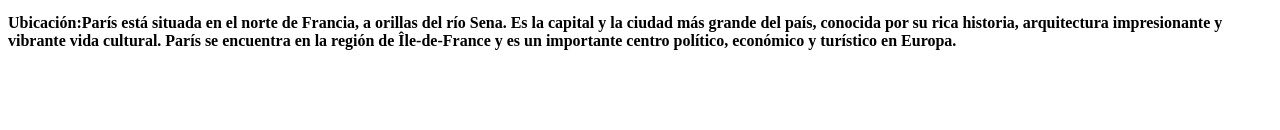
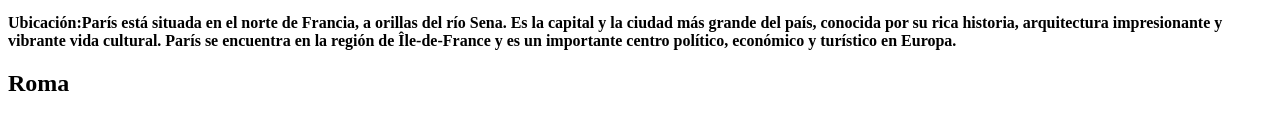
Before and after one commit to Junior-404/examen-ejercicio-2, a plain HTML site: page index.html in a window 1280 px wide. Shown: the part 1014-1144 px from the top of the page. Before the commit the page ends 1080 px from the top, so only its background shows below. Drawn offline with Linux system fonts and the light colour scheme.

Commit message:
nombre de el destino 3 agregado

```diff
--- a/index.html
+++ b/index.html
@@ -14,6 +14,8 @@
         <h2>Lisboa</h2> <img src="https://denomades-blog.imgix.net/blog/wp-content/uploads/2024/03/27100254/pexels-michal-ludwiczak-12956566.jpg?auto=compress%2Cformat&ixlib=php-3.3.1" alt="Imagen del Lugar 1" width="400"> <p><strong>Lisboa es la capital costera y montañosa de Portugal. Desde el imponente castillo de San Jorge, la vista abarca los edificios de colores pastel en la ciudad antigua, el estuario del Tajo y el puente colgante 25 de Abril. Cerca, el Museo Nacional del Azulejo exhibe 5 siglos de azulejos de cerámica decorativos. Justo fuera de Lisboa hay una franja de playas en el Atlántico, desde Cascaes hasta Estoril. <p><strong>Ubicación:</strong>Lisboa, la capital de Portugal, se encuentra en el oeste del país, en la desembocadura del río Tajo en el océano Atlántico, siendo la capital más occidental de Europa continental. Su ubicación geográfica la ha convertido históricamente en un importante puerto y centro comercial, además de una ciudad culturalmente rica, construida sobre siete colinas y caracterizada por sus barrios históricos y el icónico tranvía amarillo. </p> </article>
     <article>
         <h2>París</h2> <img src="https://res.cloudinary.com/dtljonz0f/image/upload/c_auto,ar_1:1,w_3840,g_auto/f_auto/q_auto/v1/gc-v1/paris/3%20giorni%20a%20Parigi%20Tour%20Eiffel?_a=BAVAZGE70" alt="imagen del lugar 2" width="400"> <p><strong>París, la capital de Francia, es una ciudad global de arte, moda, gastronomía y cultura. Su icónica silueta está coronada por monumentos como la Torre Eiffel y la catedral de Notre-Dame. Los museos de clase mundial, como el Louvre y el Museo de Orsay, albergan tesoros artísticos que van desde la antigüedad hasta el siglo XXI. Los cafés junto al río Sena y las boutiques de moda en el Marais añaden un encanto especial a esta ciudad romántica. <p><strong>Ubicación:</strong>París está situada en el norte de Francia, a orillas del río Sena. Es la capital y la ciudad más grande del país, conocida por su rica historia, arquitectura impresionante y vibrante vida cultural. París se encuentra en la región de Île-de-France y es un importante centro político, económico y turístico en Europa.</p> </article>
+    <article>
+        <h2>Roma</h2> <img src="" alt="">
 
     </main>
 </body>
```
